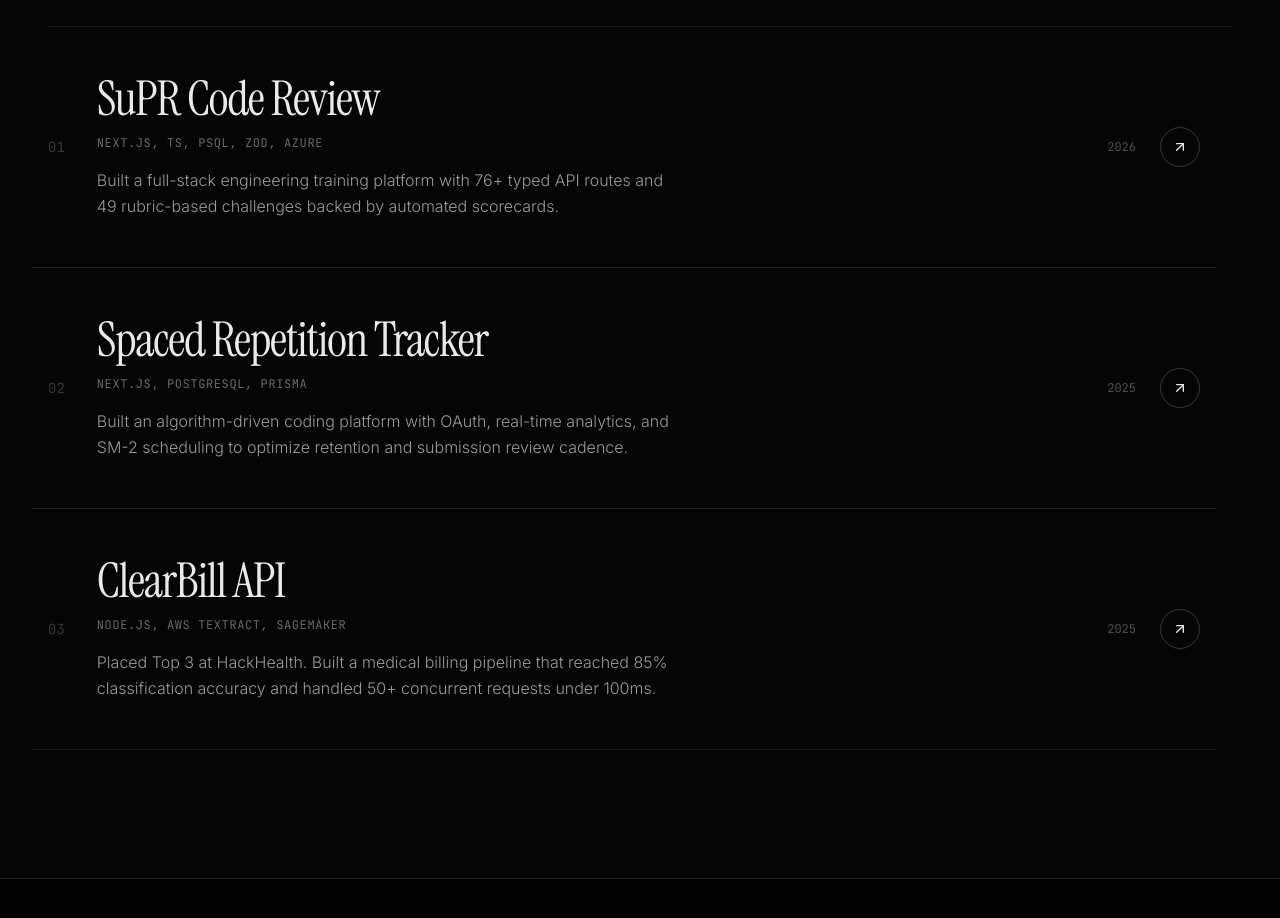
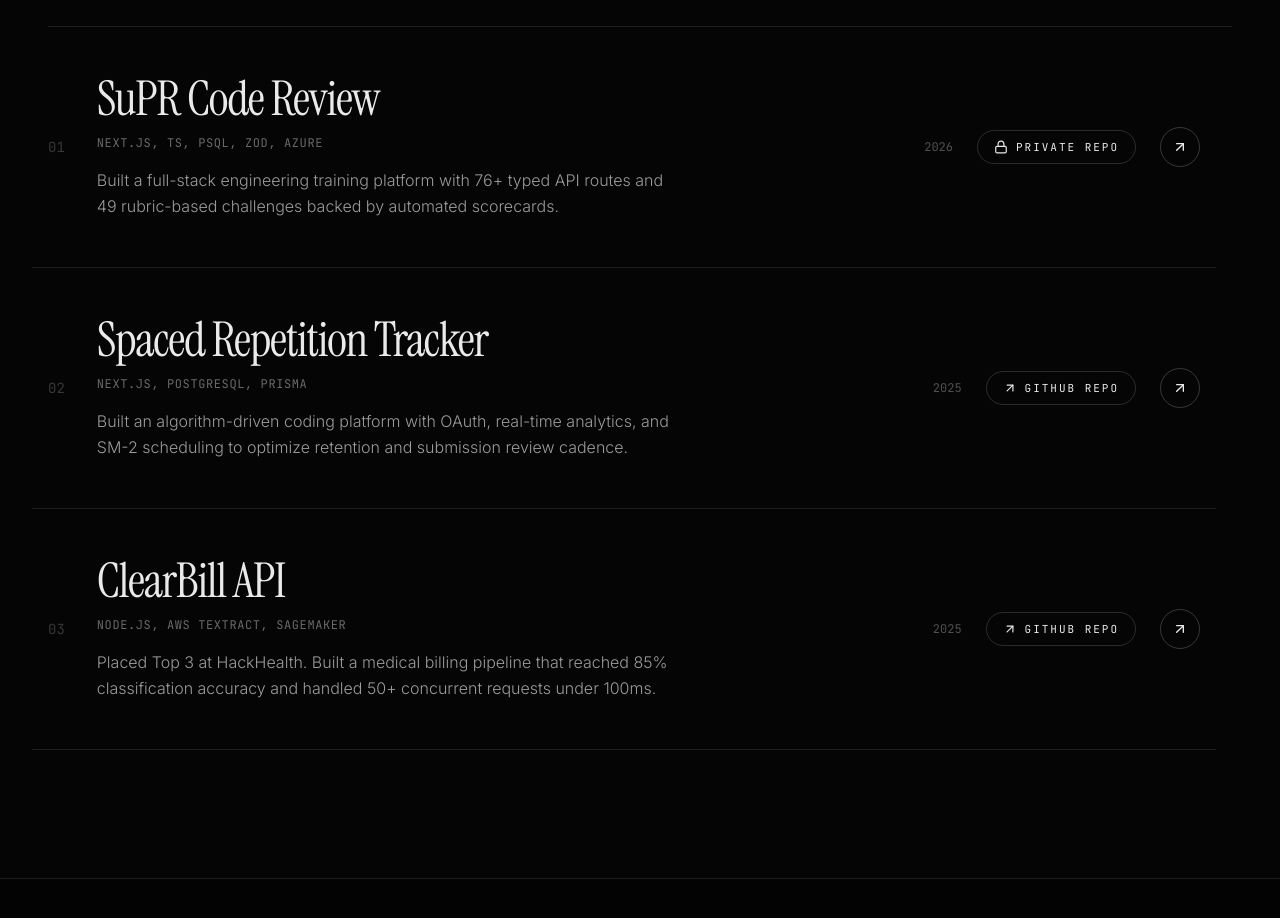
Before and after one commit to Manan1121/Manan1121.github.io, a React (Vite) app: page / in a window 1280 px wide. Shown: the part 2420-3338 px from the top of the page. Built offline with nearby package versions, Linux system fonts and the light colour scheme.

Commit message:
Add project repository links

```diff
--- a/src/App.jsx
+++ b/src/App.jsx
@@ -1,5 +1,5 @@
 import { useEffect, useRef, useState } from 'react'
-import { ArrowUpRight, Braces, Database, LayoutGrid } from 'lucide-react'
+import { ArrowUpRight, Braces, Database, LayoutGrid, Lock } from 'lucide-react'
 
 const useScrollReveal = ({ threshold = 0.1 } = {}) => {
   const ref = useRef(null)
@@ -72,6 +72,9 @@ const projects = [
     desc: 'Built a full-stack engineering training platform with 76+ typed API routes and 49 rubric-based challenges backed by automated scorecards.',
     shortDesc: 'A full-stack training platform for engineering code reviews and debugging workflows.',
     year: '2026',
+    repoUrl: 'https://github.com/Manan1121/SuPRCodeReview',
+    repoLabel: 'Private repo',
+    isPrivate: true,
     image:
       'https://images.unsplash.com/photo-1555066931-4365d14bab8c?auto=format&fit=crop&w=1200&q=80',
   },
@@ -81,6 +84,9 @@ const projects = [
     desc: 'Built an algorithm-driven coding platform with OAuth, real-time analytics, and SM-2 scheduling to optimize retention and submission review cadence.',
     shortDesc: 'An adaptive coding platform that uses spaced repetition to improve long-term retention.',
     year: '2025',
+    repoUrl: 'https://github.com/Manan1121/leetcode-tracker',
+    repoLabel: 'GitHub repo',
+    isPrivate: false,
     image:
       'https://images.unsplash.com/photo-1551288049-bebda4e38f71?auto=format&fit=crop&w=1200&q=80',
   },
@@ -90,6 +96,9 @@ const projects = [
     desc: 'Placed Top 3 at HackHealth. Built a medical billing pipeline that reached 85% classification accuracy and handled 50+ concurrent requests under 100ms.',
     shortDesc: 'A scalable medical billing classification pipeline built on AWS document and ML services.',
     year: '2025',
+    repoUrl: 'https://github.com/Manan1121/ruhealth2024-team7',
+    repoLabel: 'GitHub repo',
+    isPrivate: false,
     image:
       'https://images.unsplash.com/photo-1576091160399-112ba8d25d1d?auto=format&fit=crop&w=1200&q=80',
   },
@@ -393,6 +402,19 @@ function App() {
               <p className="text-sm leading-relaxed font-light text-white/50">
                 {projects[activeProject].shortDesc}
               </p>
+              <a
+                href={projects[activeProject].repoUrl}
+                target="_blank"
+                rel="noreferrer"
+                className="pointer-events-auto mt-3 inline-flex w-fit items-center gap-2 text-xs font-mono-code uppercase tracking-[0.18em] text-white/70 transition-colors hover:text-white"
+              >
+                {projects[activeProject].isPrivate ? (
+                  <Lock className="h-3.5 w-3.5" />
+                ) : (
+                  <ArrowUpRight className="h-3.5 w-3.5" />
+                )}
+                {projects[activeProject].repoLabel}
+              </a>
             </div>
           </>
         )}
@@ -700,6 +722,22 @@ function App() {
 
                 <div className="mt-6 flex items-center gap-6 md:mt-0">
                   <span className="text-xs text-white/30 font-mono-code">{project.year}</span>
+                  <a
+                    href={project.repoUrl}
+                    target="_blank"
+                    rel="noreferrer"
+                    onMouseEnter={handleHover}
+                    onMouseLeave={handleLeave}
+                    className="inline-flex items-center gap-2 rounded-full border border-white/15 px-4 py-2 text-[11px] font-mono-code uppercase tracking-[0.18em] text-white/70 transition-colors hover:border-white/40 hover:text-white"
+                    aria-label={`${project.title} repository`}
+                  >
+                    {project.isPrivate ? (
+                      <Lock className="h-3.5 w-3.5" />
+                    ) : (
+                      <ArrowUpRight className="h-3.5 w-3.5" />
+                    )}
+                    {project.repoLabel}
+                  </a>
                   <div className="flex h-10 w-10 items-center justify-center rounded-full border border-white/20 transition-all duration-300 group-hover:bg-white group-hover:text-black">
                     <ArrowUpRight className="h-4 w-4" />
                   </div>
```
